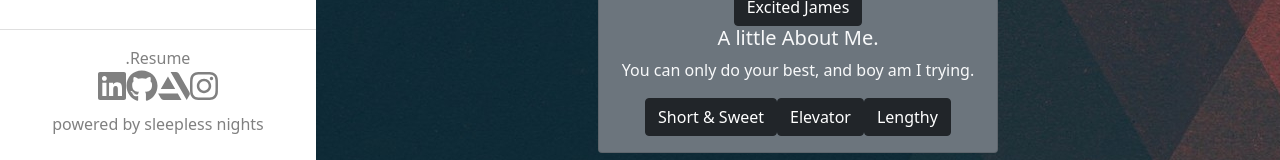
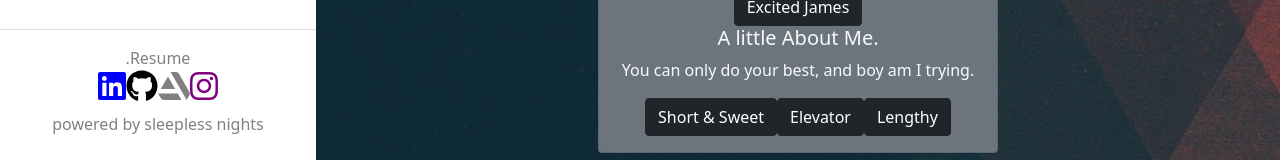
Before and after one commit to JPerey/jammin-portfolio, a React (Create React App) app: page / in a window 1280 px wide. Shown: the part 597-757 px from the top of the page. Built offline with nearby package versions, Linux system fonts and the light colour scheme.

Commit message:
WIP:added color to sidebar icons

```diff
--- a/src/components/SideBar/SideBar.js
+++ b/src/components/SideBar/SideBar.js
@@ -35,10 +35,10 @@ const SideBar = props => {
                 <div>
             <span>
 
-                <a href="https://www.linkedin.com/in/jamjamperey/"><FontAwesomeIcon size={"2x"} icon= {['fab', 'linkedin']}/></a>
-                <a href="https://github.com/JPerey"><FontAwesomeIcon size={"2x"} icon= {['fab', 'github']}/></a>
-                <a href="https://jamjamperey.artstation.com/"><FontAwesomeIcon size={"2x"} icon= {['fab', 'artstation']}/></a>
-                <a href="https://www.instagram.com/pb.n.jam/"><FontAwesomeIcon size={"2x"} icon= {['fab', 'instagram']}/></a>
+                <a href="https://www.linkedin.com/in/jamjamperey/"><FontAwesomeIcon size={"2x"} icon= {['fab', 'linkedin']} color="blue"/></a>
+                <a href="https://github.com/JPerey"><FontAwesomeIcon size={"2x"} icon= {['fab', 'github']} color="black"/></a>
+                <a href="https://jamjamperey.artstation.com/"><FontAwesomeIcon size={"2x"} icon= {['fab', 'artstation']} color="neonblue"/></a>
+                <a href="https://www.instagram.com/pb.n.jam/"><FontAwesomeIcon size={"2x"} icon= {['fab', 'instagram']} color="purple"/></a>
             </span>
             </div>
             </Nav>
```
